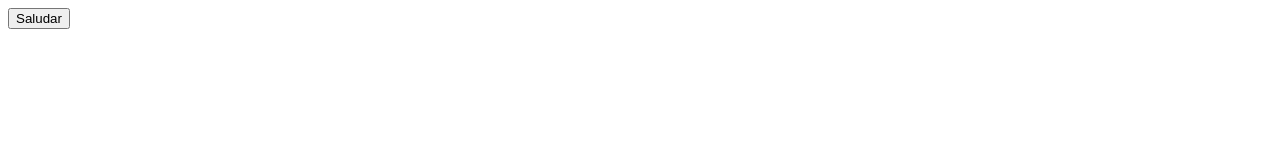
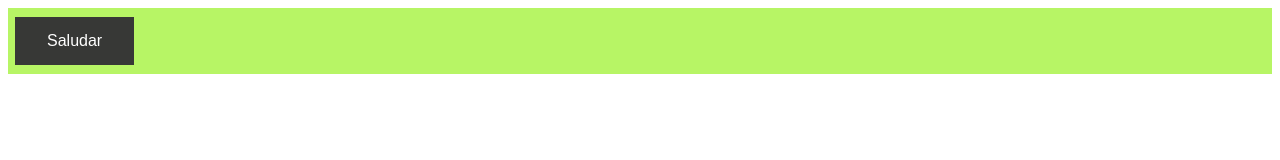
Before and after one commit to eva-freire/taller-eventos, a plain HTML site: page index.html in a window 1280 px wide. Drawn offline with Linux system fonts and the light colour scheme.

Commit message:
agrego eventos.js, creo div contenedor y addEventListener + alerta

```diff
--- /dev/null
+++ b/eventos.js
@@ -0,0 +1,3 @@
+document.getElementById("divBtn").addEventListener("click", () => {
+    alert ("Hola, soy el div!");
+} )
--- a/index.html
+++ b/index.html
@@ -12,8 +12,34 @@
         };
     </script>
 
-    <button type="button" class="button" id="btnSaludar" onclick="saludar()">
+    <style>
+        div{
+            padding: 5px;
+            background-color: rgb(183, 245, 101);
+        }
+
+        .button {
+        background-color: #373836;
+        border: none;
+        color: white;
+        padding: 15px 32px;
+        text-align: center;
+        text-decoration: none;
+        display: inline-block;
+        font-size: 16px;
+        margin: 4px 2px;
+      }
+      .button:hover {
+        box-shadow: 0 12px 16px 0 rgba(0, 0, 0, 0.24),
+          0 17px 50px 0 rgba(0, 0, 0, 0.19);
+      }
+    </style>
+
+    <div id="divBtn">
+        <button type="button" class="button" id="btnSaludar" onclick="saludar()">
         Saludar
-    </button>
+        </button>
+    </div>
+    <script src="eventos.js"></script>
 </body>
 </html>
```
